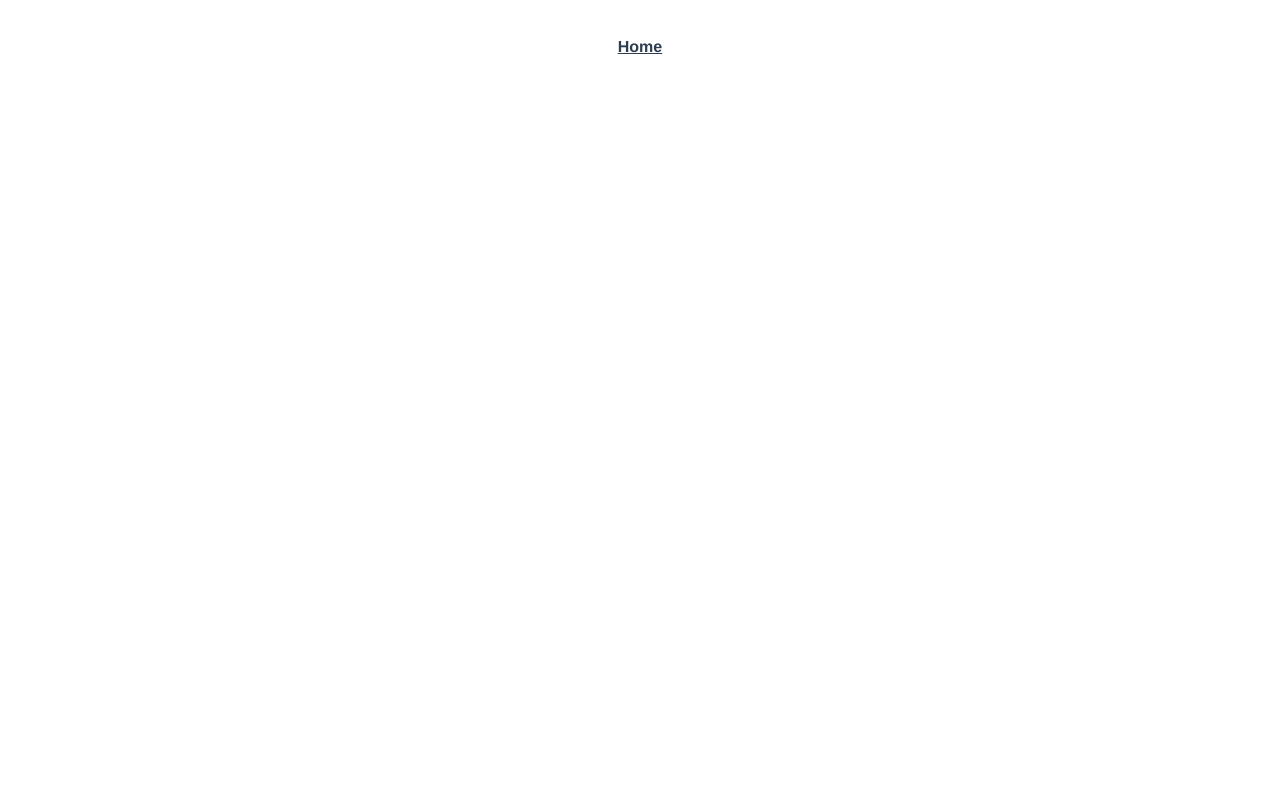
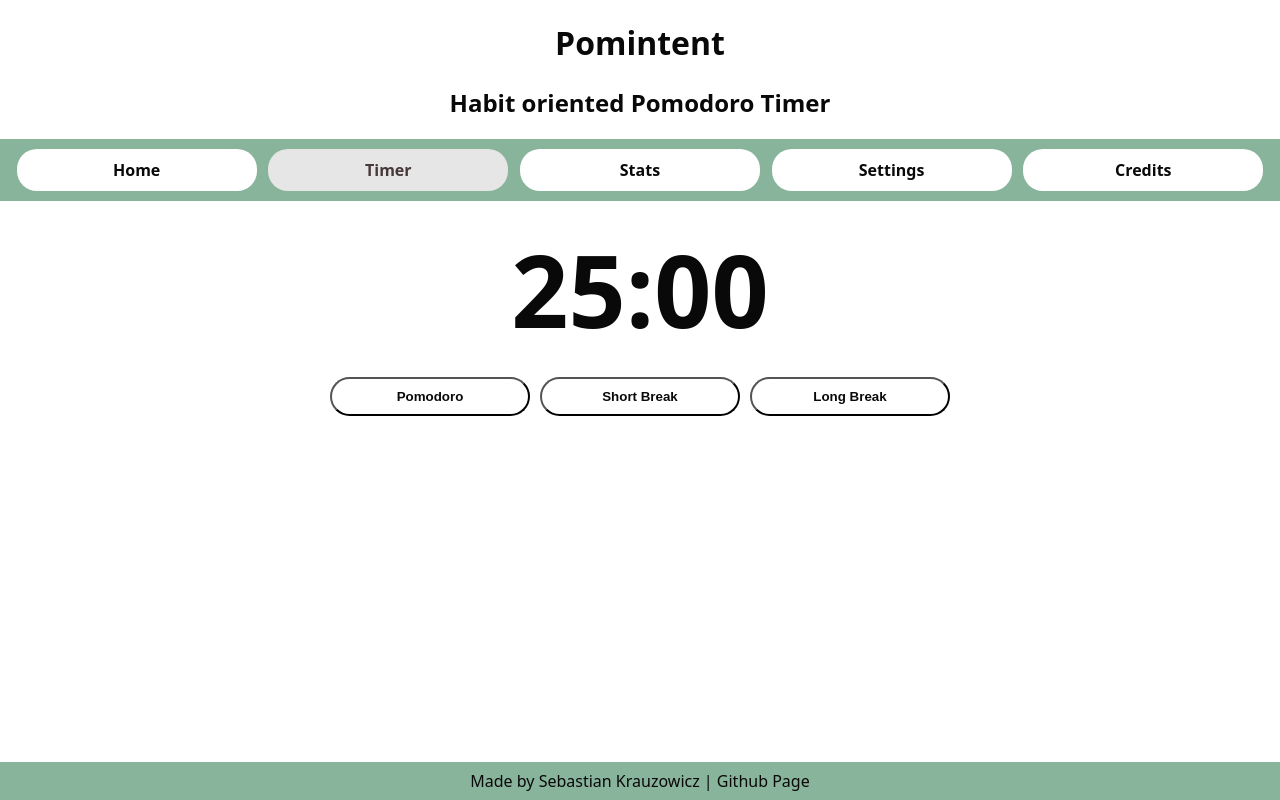
Before and after one commit to Skrauz/Pomintent, a Vue app: page /timer in a window 1280 px wide. Before the commit this address had no page. Built offline with nearby package versions, Linux system fonts and the light colour scheme.

Commit message:
basic setup thingies

```diff
--- a/src/App.vue
+++ b/src/App.vue
@@ -1,29 +1,26 @@
 <template>
-  <nav>
-    <router-link to="/">Home</router-link>
-  </nav>
-  <router-view/>
+  <Header :title="title" :subtitle="subtitle" />
+  <MenuBar />
+  <router-view />
+  <Footer />
 </template>
 
+<script>
+import Header from "./components/Header.vue";
+import MenuBar from "./components/MenuBar.vue";
+import Footer from "./components/Footer.vue"
+
+export default {
+  components: { Header, MenuBar, Footer },
+  data() {
+    return {
+      title: "Pomintent",
+      subtitle: "Habit oriented Pomodoro Timer",
+    };
+  },
+};
+</script>
+
 <style>
-#app {
-  font-family: Avenir, Helvetica, Arial, sans-serif;
-  -webkit-font-smoothing: antialiased;
-  -moz-osx-font-smoothing: grayscale;
-  text-align: center;
-  color: #2c3e50;
-}
-
-nav {
-  padding: 30px;
-}
-
-nav a {
-  font-weight: bold;
-  color: #2c3e50;
-}
-
-nav a.router-link-exact-active {
-  color: #42b983;
-}
+@import "./style/css/style.css";
 </style>
--- /dev/null
+++ b/src/components/Footer.vue
@@ -0,0 +1,17 @@
+<template>
+  <div class="footer">
+    <p>
+        Made by Sebastian Krauzowicz | <a href="https://github.com/FunkySphere" target="_blank">Github Page</a>
+    </p>
+  </div>
+</template>
+
+<script>
+export default {
+    name: "Footer"
+}
+</script>
+
+<style>
+
+</style>
--- /dev/null
+++ b/src/components/Header.vue
@@ -0,0 +1,19 @@
+<template>
+  <div class="header">
+    <h1>
+      {{ title }}
+    </h1>
+    <h2>
+      {{ subtitle }}
+    </h2>
+  </div>
+</template>
+
+<script>
+export default {
+  props: ['title', 'subtitle'],
+};
+</script>
+
+<style>
+</style>
--- /dev/null
+++ b/src/components/MenuBar.vue
@@ -0,0 +1,18 @@
+<template>
+  <div id="menuBar">
+    <nav>
+      <router-link to="/">Home</router-link>
+      <router-link to="/timer">Timer</router-link>
+      <router-link to="/stats">Stats</router-link>
+      <router-link to="/settings">Settings</router-link>
+      <router-link to="/credits">Credits</router-link>
+    </nav>
+  </div>
+</template>
+
+<script>
+export default {};
+</script>
+
+<style>
+</style>
--- a/src/router/index.js
+++ b/src/router/index.js
@@ -1,11 +1,35 @@
 import { createRouter, createWebHistory } from 'vue-router'
 import Home from '../views/Home.vue'
+import Timer from '../views/Timer.vue'
+import Stats from '../views/Home.vue'
+import Settings from '../views/Home.vue'
+import Credits from '../views/Home.vue'
 
 const routes = [
   {
     path: '/',
     name: 'home',
     component: Home
+  },
+  {
+    path: '/timer',
+    name: 'timer',
+    component: Timer
+  },
+  {
+    path: '/stats',
+    name: 'stats',
+    component: Stats
+  },
+  {
+    path: '/settings',
+    name: 'settings',
+    component: Settings
+  },
+  {
+    path: '/credits',
+    name: 'credits',
+    component: Credits
   },
 ]
 
--- /dev/null
+++ b/src/style/css/style.css
@@ -0,0 +1,77 @@
+html {
+  background-color: rgb(255, 255, 255);
+  padding: 0;
+}
+
+body {
+  margin: 0;
+}
+
+#app {
+  margin: 0;
+  font-family: system-ui, -apple-system, BlinkMacSystemFont, "Segoe UI", Roboto, Oxygen, Ubuntu, Cantarell, "Open Sans", "Helvetica Neue", sans-serif;
+  -webkit-font-smoothing: antialiased;
+  -moz-osx-font-smoothing: grayscale;
+  text-align: center;
+  color: rgb(9, 9, 9);
+}
+
+nav {
+  padding: 10px;
+  background-color: rgb(137, 180, 156);
+  display: flex;
+  justify-content: space-evenly;
+}
+nav a {
+  font-weight: bold;
+  color: rgb(9, 9, 9);
+  padding: 10px 20px;
+  margin: 0 5px;
+  text-decoration: none;
+  width: 200px;
+  background-color: rgb(255, 255, 255);
+  border-radius: 20px;
+}
+nav a:hover {
+  background-color: #e6e6e6;
+  transition: background-color 0.1s ease-in-out;
+}
+nav a.router-link-exact-active {
+  color: rgb(71, 57, 57);
+  background-color: #e6e6e6;
+}
+
+#timer button {
+  font-weight: bold;
+  color: rgb(9, 9, 9);
+  padding: 10px 20px;
+  margin: 0 5px;
+  text-decoration: none;
+  width: 200px;
+  background-color: rgb(255, 255, 255);
+  border-radius: 20px;
+}
+#timer button:hover {
+  background-color: #e6e6e6;
+  transition: background-color 0.1s ease-in-out;
+}
+#timer #clock {
+  font-size: 100px;
+  font-weight: bold;
+  margin: 20px 0;
+}
+
+.footer {
+  position: absolute;
+  bottom: 0;
+  width: 100%;
+  background: rgb(137, 180, 156);
+}
+.footer p {
+  margin: 8px;
+}
+.footer a {
+  text-decoration: none;
+  font-style: bold;
+  color: rgb(9, 9, 9);
+}
--- /dev/null
+++ b/src/style/scss/style.scss
@@ -0,0 +1,106 @@
+$font-stack: system-ui,
+-apple-system,
+BlinkMacSystemFont,
+'Segoe UI',
+Roboto,
+Oxygen,
+Ubuntu,
+Cantarell,
+'Open Sans',
+'Helvetica Neue',
+sans-serif;
+
+$primary-color: rgb(255, 255, 255);
+$selected-color: rgb(255, 255, 255);
+$secondary-color: rgb(137, 180, 156);
+$selected-button: darken($color: $primary-color, $amount: 10);
+$primary-font-color: rgb(9, 9, 9);
+
+html {
+    background-color: $primary-color;
+    padding: 0;
+}
+
+body {
+    margin: 0;
+}
+
+#app {
+    margin: 0;
+    font-family: $font-stack;
+    -webkit-font-smoothing: antialiased;
+    -moz-osx-font-smoothing: grayscale;
+    text-align: center;
+    color: $primary-font-color;
+}
+
+nav {
+    padding: 10px;
+    background-color: $secondary-color;
+    display: flex;
+    justify-content: space-evenly;
+
+    a {
+        font-weight: bold;
+        color: $primary-font-color;
+        padding: 10px 20px;
+        margin: 0 5px;
+        text-decoration: none;
+        width: 200px;
+        background-color: $primary-color;
+        border-radius: 20px;
+
+        &:hover {
+            background-color: $selected-button;
+            transition: background-color 0.1s ease-in-out;
+        }
+    }
+
+    a.router-link-exact-active {
+        color: rgb(71, 57, 57);
+        background-color: $selected-button;
+    }
+}
+
+//Timer
+#timer {
+    button {
+        font-weight: bold;
+        color: $primary-font-color;
+        padding: 10px 20px;
+        margin: 0 5px;
+        text-decoration: none;
+        width: 200px;
+        background-color: $primary-color;
+        border-radius: 20px;
+
+        &:hover {
+            background-color: $selected-button;
+            transition: background-color 0.1s ease-in-out;
+        }
+    }
+    #clock {
+        font-size: 100px;
+        font-weight: bold;
+        margin: 20px 0;
+    }
+}
+
+
+//Footer
+.footer {
+    position: absolute;
+    bottom: 0;
+    width: 100%;
+    background: $secondary-color;
+
+    p {
+        margin: 8px;
+    }
+
+    a {
+        text-decoration: none;
+        font-style: bold;
+        color: $primary-font-color;
+    }
+}
--- a/src/views/Home.vue
+++ b/src/views/Home.vue
@@ -1,6 +1,6 @@
 <template>
   <div class="home">
-    <h1>Test</h1>
+
   </div>
 </template>
 
--- /dev/null
+++ b/src/views/Timer.vue
@@ -0,0 +1,28 @@
+<template>
+  <div id="timer">
+    <p id="clock">25:00</p>
+    <button @click="startPom">Pomodoro</button>
+    <button @click="startShort">Short Break</button>
+    <button @click="startLong">Long Break</button>
+  </div>
+</template>
+
+<script>
+export default {
+  data() {
+    return {
+        pomLength: 25,
+        shortLength: 5,
+        longLength: 10,
+    };
+  },
+  methods: {
+    startPom() {},
+    startShort() {},
+    startLong() {},
+  },
+};
+</script>
+
+<style>
+</style>
```
